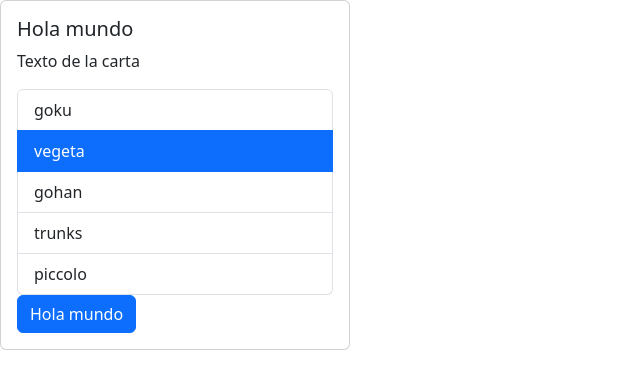
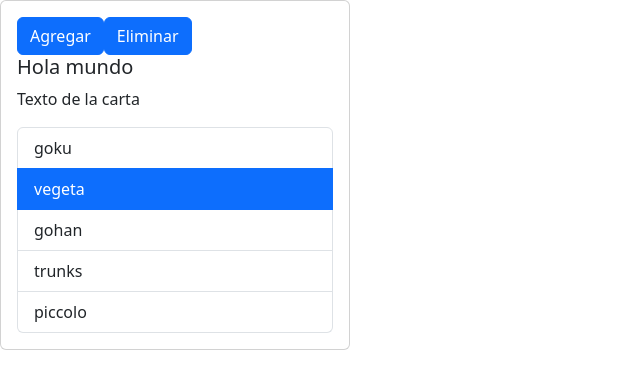
Before and after one commit to SrNanu/react-app, a React (Vite) app: page / in a window 1280 px wide. Shown: the top 388 px of the page, without its empty margins (0-640 px from the left). Built offline with nearby package versions, Linux system fonts and the light colour scheme.

Commit message:
Minion Manager Exercise

```diff
--- a/src/App.tsx
+++ b/src/App.tsx
@@ -5,27 +5,39 @@ import { useState } from "react";
 
 function App() {
   const list = ["goku", "vegeta", "gohan", "trunks", "piccolo"];
+  const [listState,setListState] = useState(list);
+
   const handleSelect = (element: string) => {
     console.log("imprimiendo ", element);
   };
   const contenido =
     list.length > 0 ? (
-      <List data={list} onselect={handleSelect} />
+      <List data={listState} onselect={handleSelect} />
     ) : (
       "No hay elementos"
     );
   const [clicked, setClicked] = useState(false);
 
-  const onClick = () => {
-    setClicked(true);
+  // const onClick = () => {
+  //   setClicked(true);
+  // };
+  const addMinion = () => {
+    setListState([...listState,"Minion"]);
+  };
+
+  const delMinion = () => {
+    setListState(listState.slice(0,-1));
   };
   return (
     <Card>
+      <Button clicked={clicked} onClick={addMinion}>
+        Agregar
+      </Button>
+      <Button clicked={clicked} onClick={delMinion}>
+        Eliminar
+      </Button>
       <CardBody title="Hola mundo" text="Texto de la carta" />
       {contenido}
-      <Button clicked={clicked} onClick={onClick}>
-        Hola mundo
-      </Button>
     </Card>
   );
 }
```
